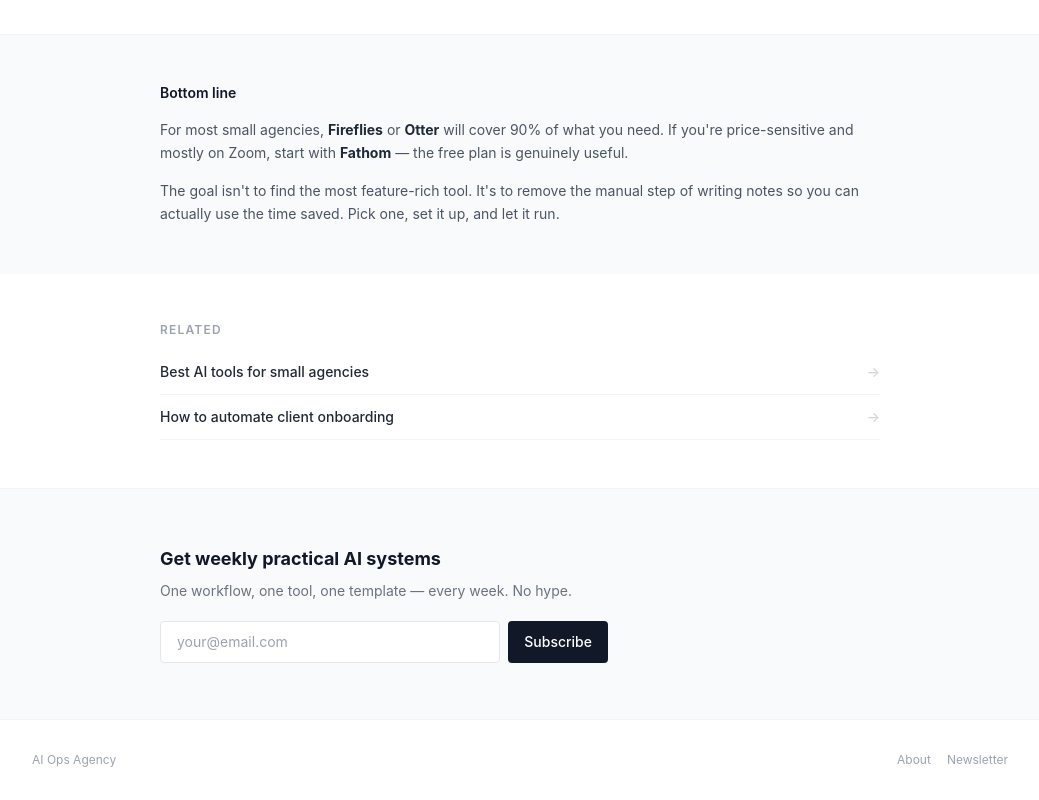
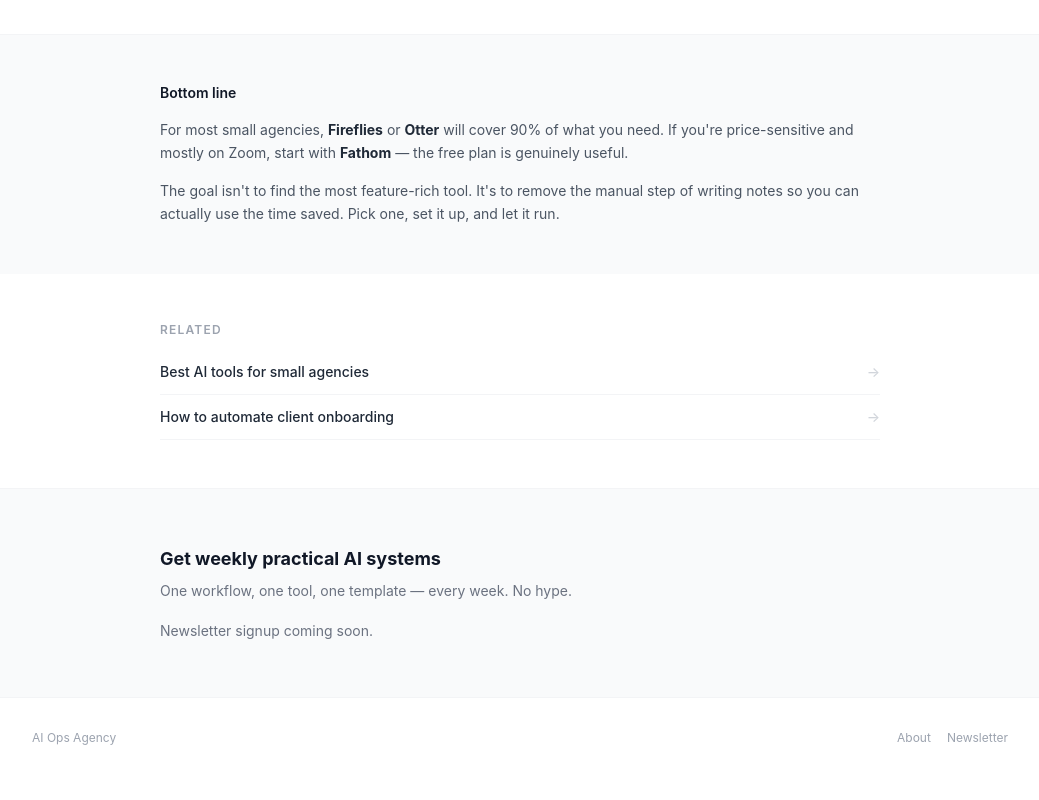
Before and after one commit to veramey/my-website, a Next.js app: page /tools/best-ai-meeting-assistants-agencies in a window 1280 px wide. Shown: the part 2884-3684 px from the top of the page, without its empty margins (120-1159 px from the left). After the commit the page ends 3662 px from the top, so only its background shows below. Built offline with nearby package versions, Linux system fonts and the light colour scheme.

Commit message:
fix: address review feedback on PR #22
Reworked by PR Rework Agent via Claude Code.

```diff
--- a/src/pages/tools/best-ai-meeting-assistants-agencies.tsx
+++ b/src/pages/tools/best-ai-meeting-assistants-agencies.tsx
@@ -1,4 +1,3 @@
-import { useState } from 'react'
 import Head from 'next/head'
 import Link from 'next/link'
 import Nav from '@/components/Nav'
@@ -56,8 +55,6 @@ const description =
   'A practical comparison of AI meeting assistants for small agency teams — focused on what actually saves time, not just what has the best marketing.'
 
 export default function BestAIMeetingAssistants() {
-  const [submitted, setSubmitted] = useState(false)
-
   return (
     <>
       <Head>
@@ -215,27 +212,7 @@ export default function BestAIMeetingAssistants() {
               <p className="mt-2 text-sm text-gray-500">
                 One workflow, one tool, one template — every week. No hype.
               </p>
-              {submitted ? (
-                <p className="mt-5 text-sm text-gray-600">Thanks! You&apos;re on the list.</p>
-              ) : (
-                <form className="mt-5 flex gap-2" onSubmit={(e) => { e.preventDefault(); setSubmitted(true) }}>
-                  <label htmlFor="newsletter-email" className="sr-only">Email address</label>
-                  <input
-                    id="newsletter-email"
-                    type="email"
-                    aria-label="Email address"
-                    placeholder="your@email.com"
-                    className="flex-1 px-4 py-2.5 text-sm border border-gray-200 rounded focus:outline-none focus:border-gray-400"
-                    required
-                  />
-                  <button
-                    type="submit"
-                    className="px-4 py-2.5 bg-gray-900 text-white text-sm font-medium rounded hover:bg-gray-700 transition-colors whitespace-nowrap"
-                  >
-                    Subscribe
-                  </button>
-                </form>
-              )}
+              <p className="mt-5 text-sm text-gray-500">Newsletter signup coming soon.</p>
             </div>
           </div>
         </section>
```
Also changed, not shown: 1 other file (tests, documents, lock files or other folders).
